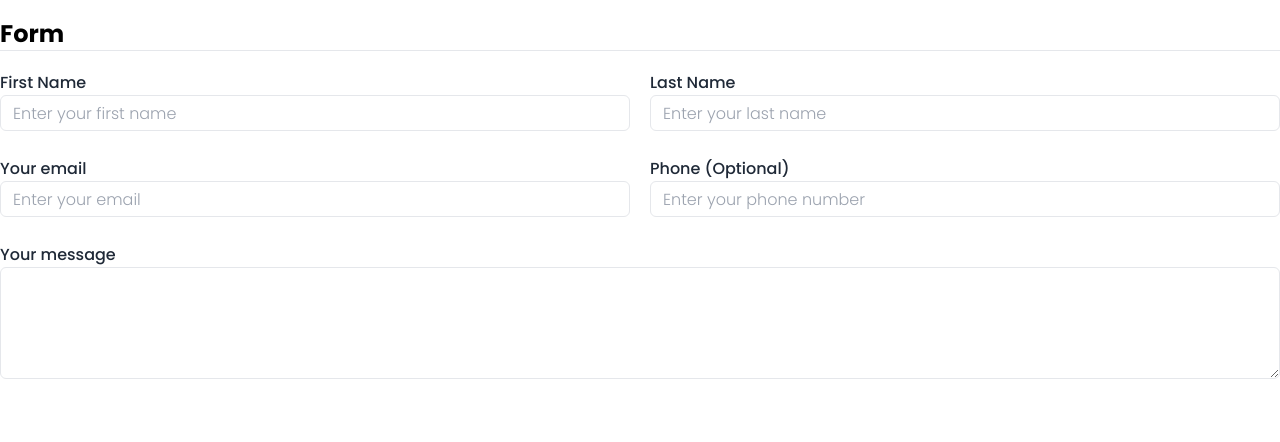
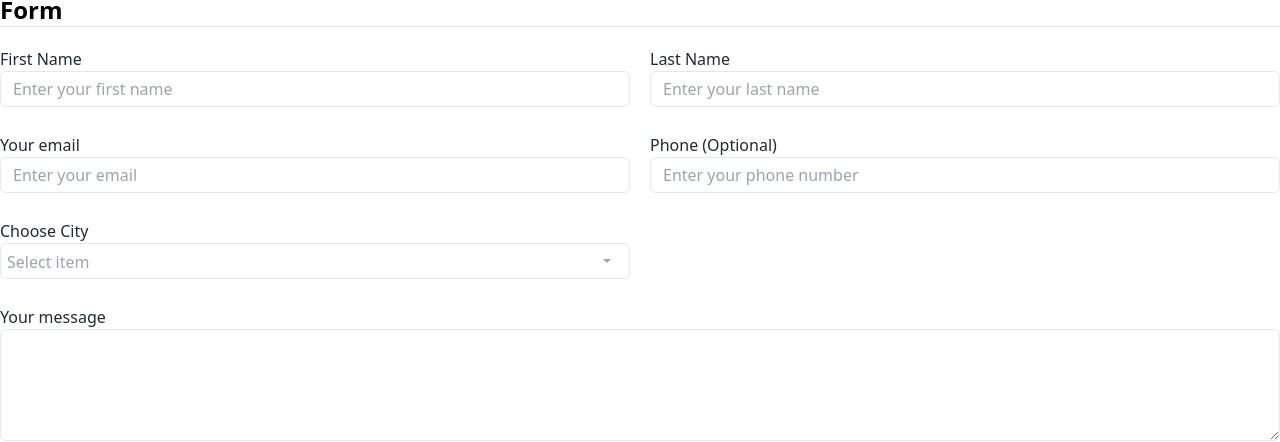
Before and after one commit to suryaherdiyanto/vuejs-tailwind, a Vue app: page /#/ in a window 1280 px wide. Shown: the part 1327-1769 px from the top of the page. Built offline with nearby package versions, Linux system fonts and the light colour scheme.

Commit message:
adding custom select component

```diff
--- /dev/null
+++ b/src/components/Form/TWSelect.vue
@@ -0,0 +1,150 @@
+<template>
+    <div
+        @blur="showItems = false"
+        @focus="showItems = true"
+        @keydown.self.down.prevent="selectItem"
+        @keydown.self.up.prevent="selectItem"
+        @keyup.enter.prevent="chooseItem"
+        class="relative focus:border-gray-200"
+        tabindex="0"
+    >
+
+        <div class="w-full h-9 p-1.5 font-light border border-gray-200 rounded-md font-sm  focus:outline-none">
+            <span v-if="!selectedItem" class="text-gray-400">{{ placeholder }}</span>
+            <span v-if="selectedItem && multiple" class="mr-1 bg-blue-500 text-white inline-block px-1 py-0.5 text-xs font-medium rounded-xl">
+                {{ selectedItem }} <a href="#" class="ml-0.5">&times;</a>
+            </span>
+            <span v-if="!multiple">{{ selectedItem }}</span>
+            <span
+                class="relative right-1.5 w-5 h-5 text-center transition-transform float-right custom-border-color origin-center before:relative before:top-1/2 before:align-middle before:w-6 before:h-6 before:border-t-4 before:border-r-4 before:border-l-4 before:border-b-0"
+                :class="{showItems, 'transform': showItems, 'rotate-180': showItems}"
+                >
+            </span>
+        </div>
+
+        <div v-if="showItems" @hover="showItems = true" class="w-full max-h-52 mt-1.5 bg-white border shadow-lg overflow-y-auto absolute rounded-md">
+            <input
+                v-if="filterable"
+                v-model="selectedItem"
+                class="w-full h-9 font-light p-3 border border-gray-200 rounded-md font-sm focus:outline-none"
+                placeholder="Search...."
+                :class="{ 'border-green-500': isSuccess, 'border-red-500': isError, 'hover:border-gray-400': (!isError && !isSuccess), 'focus:border-gray-800': (!isError && !isSuccess) }"
+            >
+            <ul class="w-full">
+                <li
+                    v-for="(item,index) in selectItems"
+                    @click.stop="chooseItem(item)"
+                    :key="index"
+                    class="block cursor-pointer p-2 hover:bg-gray-200"
+                    :class="{ 'bg-gray-200': item.selected }"
+                >
+                    {{ item.value }}
+                </li>
+            </ul>
+        </div>
+    </div>
+
+</template>
+
+<script>
+export default {
+    props: {
+        isError: {
+            type: Boolean,
+            default: false
+        },
+        isSuccess: {
+            type: Boolean,
+            default: false
+        },
+        placeholder: {
+            type: String,
+            default: 'Select item'
+        },
+        items: {
+            type: Array,
+            default() {
+                return [];
+            }
+        },
+        keyValue: {
+            type: String,
+            default: ''
+        },
+        multiple: {
+            type: Boolean,
+            default: false
+        }
+    },
+    data() {
+        return {
+            selectItems: [],
+            selectPosition: -1,
+            selectedItem: '',
+            showItems: false
+        }
+    },
+    methods: {
+        selectItem($event) {
+
+            if (this.selectPosition > -1) {
+                this.selectItems[this.selectPosition].selected = false;
+            }
+
+            if ($event.code === 'ArrowDown' || $event.keyCode === 40) {
+                if (this.selectPosition === this.selectItems.length-1) {
+                    return;
+                }
+
+                this.selectPosition += 1;
+                if (this.selectItems[this.selectPosition]) {
+                    this.selectItems[this.selectPosition].selected = true;
+                }
+            }
+
+            if ($event.code === 'ArrowUp' || $event.keyCode === 38) {
+
+                if (this.selectPosition === -1) {
+                    return;
+                }
+
+                this.selectPosition -= 1;
+                if (this.selectItems[this.selectPosition]) {
+                    this.selectItems[this.selectPosition].selected = true;
+                }
+            }
+        },
+        chooseItem(item = null) {
+            if (item === null) {
+                this.selectedItem = this.selectItems[this.selectPosition].value;
+                this.selectItems[this.selectPosition].selected = false;
+                this.selectPosition = -1;
+            } else {
+                this.selectedItem = item.value;
+                this.selectPosition = -1;
+            }
+        },
+        populateItems() {
+            this.items.forEach((item) => {
+
+
+                if (typeof(item) === "object") {
+                    this.selectItems.push({ key: this.keyValue, value: this.items[this.keyValue], selected: false });
+                } else {
+                    this.selectItems.push({ key: item, value: item, selected: false });
+                }
+
+            });
+        }
+    },
+    created() {
+        this.populateItems();
+    }
+}
+</script>
+
+<style scoped>
+.custom-border-color::before {
+    border-color: #9CA3AF transparent;
+}
+</style>
--- a/src/views/Home.vue
+++ b/src/views/Home.vue
@@ -115,6 +115,9 @@
           <tw-form-control name="phone" title="Phone (Optional)">
             <tw-input type="text" name="phone" placeholder="Enter your phone number" id="phone"></tw-input>
           </tw-form-control>
+          <tw-form-control name="city" title="Choose City">
+            <tw-select :items="['Denpasar','Jakarta','Yogyakarta', 'Medan', 'Malang', 'Surabaya']"></tw-select>
+          </tw-form-control>
           <tw-form-control class="col-span-2" name="message" title="Your message">
             <tw-textarea name="message" id="message" placeholder="Enter your message here..."></tw-textarea>
           </tw-form-control>
@@ -130,7 +133,8 @@ import TwCard from '../components/TWCard.vue';
 import TwForm from '../components/Form/BaseForm.vue';
 import TwInput from '../components/Form/TWInput.vue';
 import TwTextarea from '../components/Form/TWTextarea.vue';
-import TwFormControl from '../components/Form/TWFormControl.vue'
+import TwFormControl from '../components/Form/TWFormControl.vue';
+import TwSelect from '../components/Form/TWSelect.vue';
 
 export default {
   name: 'Home',
@@ -140,7 +144,8 @@ export default {
     TwInput,
     TwForm,
     TwFormControl,
-    TwTextarea
+    TwTextarea,
+    TwSelect
   }
 }
 </script>
--- a/tailwind.config.js
+++ b/tailwind.config.js
@@ -1,4 +1,5 @@
 module.exports = {
+  mode: 'jit',
   purge: ['./index.html', './src/**/*.{vue,js,ts,jsx,tsx}'],
   darkMode: false, // or 'media' or 'class'
   theme: {
@@ -10,6 +11,12 @@ module.exports = {
     extend: {
       opacity: ['disabled'],
       cursor: ['disabled'],
+      borderColor: ['before', 'after'],
+      borderWidth: ['before', 'after'],
+      position: ['before', 'after'],
+      width: ['before', 'after'],
+      height: ['before', 'after'],
+      transform: ['before']
     },
   },
   plugins: [],
```
